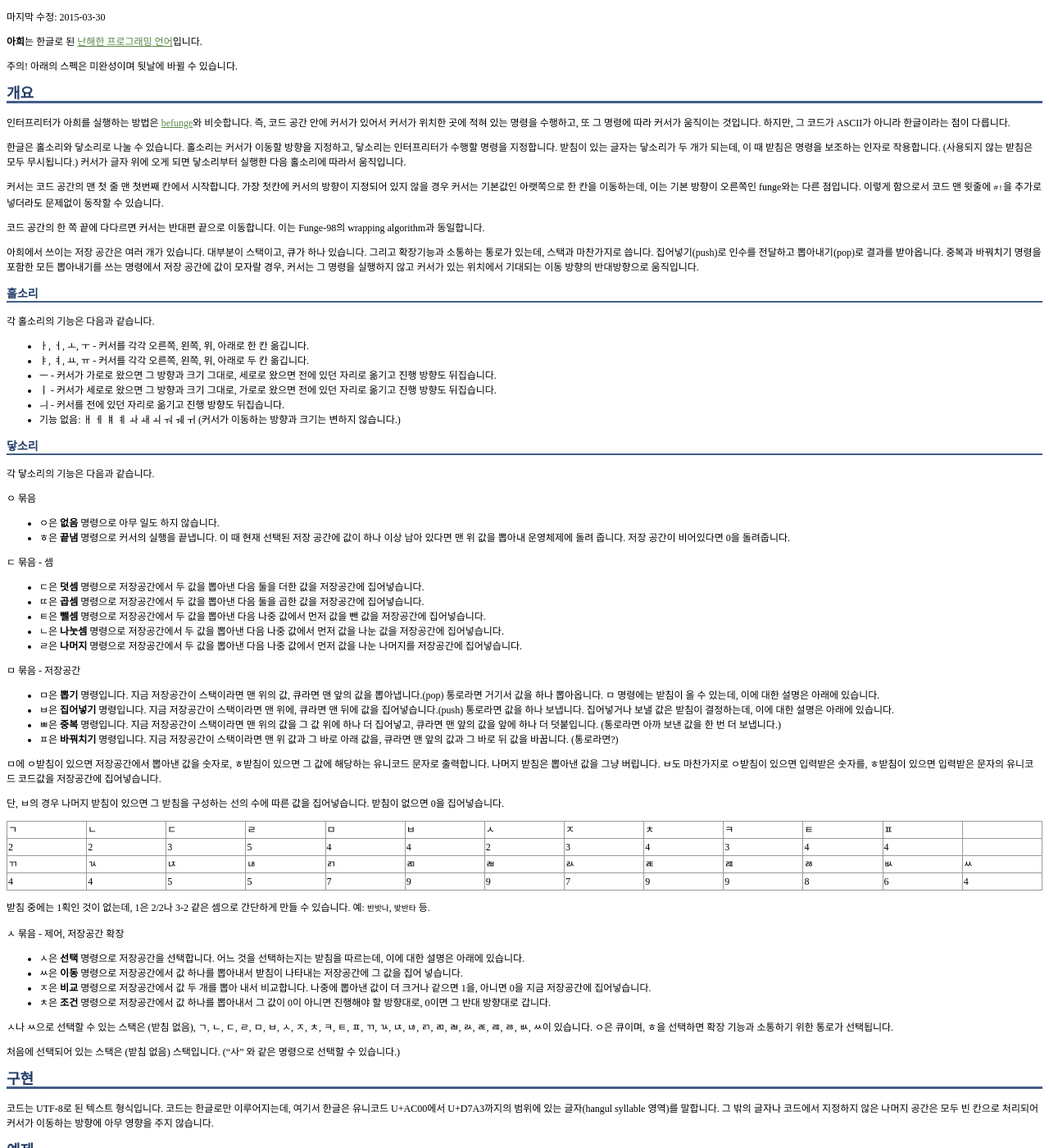
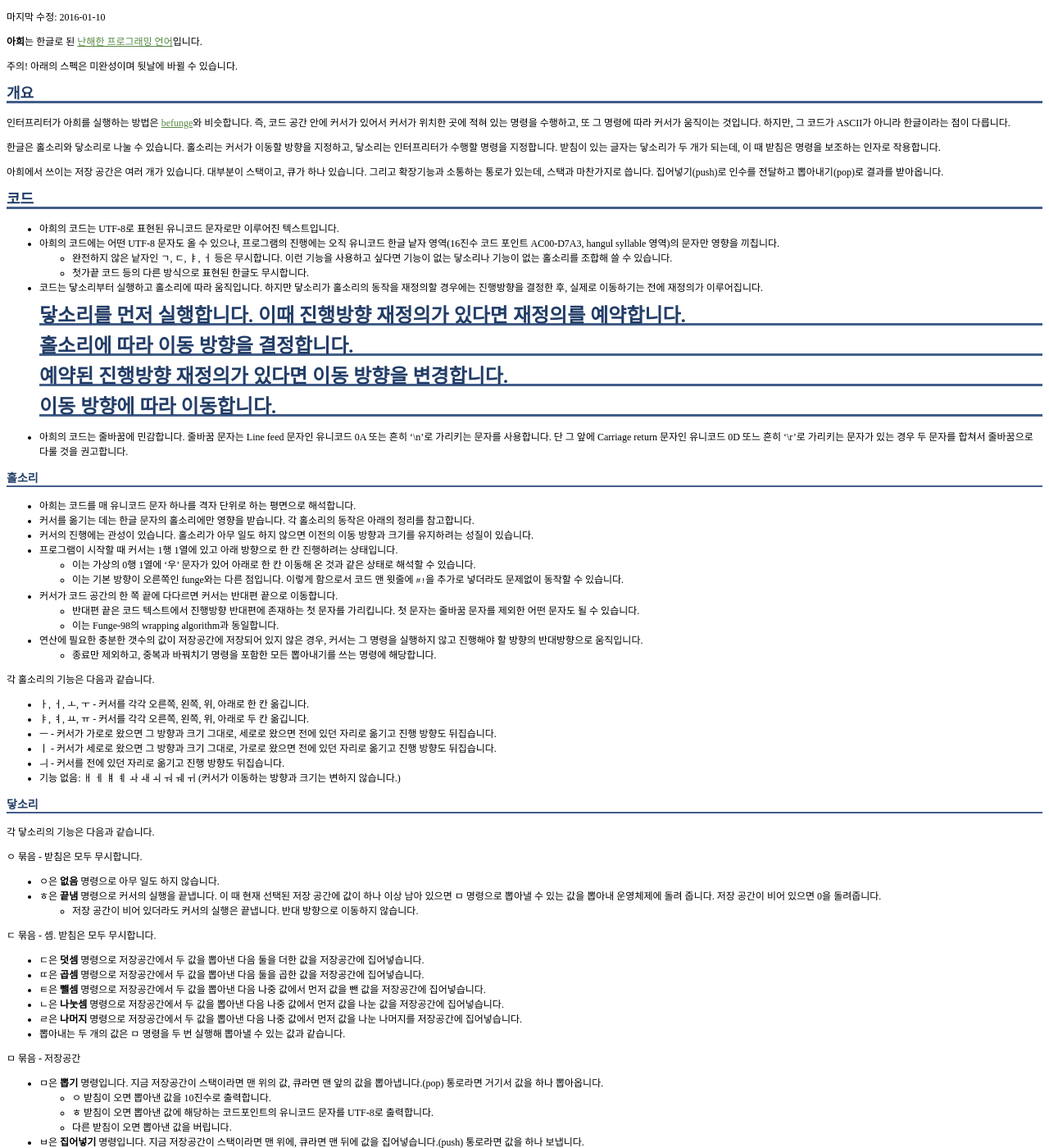
Before and after one commit to aheui/aheui.github.io, a Jekyll site: the page built from _posts/2006-10-27-specification.ko.markdown, in a window 1280 px wide and 1400 px high. Shown: the whole window at 82% size. Built offline with Jekyll 4.4.1, drawn with Linux system fonts in a browser that asks for light colours; some of the changed text lies outside the part shown.

Commit message:
표준 개정 - 상세한 설명을 추가하고 구현체 호환을 위한 권고 포함

```diff
--- a/_posts/2006-10-27-specification.ko.markdown
+++ b/_posts/2006-10-27-specification.ko.markdown
@@ -3,7 +3,7 @@ layout: default
 title: 아희 스펙
 ---
 
-마지막 수정: 2015-03-30
+마지막 수정: 2016-01-10
 
 **아희**는 한글로 된 [난해한 프로그래밍 언어](http://ko.wikipedia.org/wiki/%EB%82%9C%ED%95%B4%ED%95%9C_%ED%94%84%EB%A1%9C%EA%B7%B8%EB%9E%98%EB%B0%8D_%EC%96%B8%EC%96%B4)입니다.
 
@@ -13,15 +13,36 @@ title: 아희 스펙
 
 인터프리터가 아희를 실행하는 방법은 [befunge](http://esolangs.org/wiki/Befunge)와 비슷합니다. 즉, 코드 공간 안에 커서가 있어서 커서가 위치한 곳에 적혀 있는 명령을 수행하고, 또 그 명령에 따라 커서가 움직이는 것입니다. 하지만, 그 코드가 ASCII가 아니라 한글이라는 점이 다릅니다.
 
-한글은 홀소리와 닿소리로 나눌 수 있습니다. 홀소리는 커서가 이동할 방향을 지정하고, 닿소리는 인터프리터가 수행할 명령을 지정합니다. 받침이 있는 글자는 닿소리가 두 개가 되는데, 이 때 받침은 명령을 보조하는 인자로 작용합니다. (사용되지 않는 받침은 모두 무시됩니다.) 커서가 글자 위에 오게 되면 닿소리부터 실행한 다음 홀소리에 따라서 움직입니다.
+한글은 홀소리와 닿소리로 나눌 수 있습니다. 홀소리는 커서가 이동할 방향을 지정하고, 닿소리는 인터프리터가 수행할 명령을 지정합니다. 받침이 있는 글자는 닿소리가 두 개가 되는데, 이 때 받침은 명령을 보조하는 인자로 작용합니다.
 
-커서는 코드 공간의 맨 첫 줄 맨 첫번째 칸에서 시작합니다. 가장 첫칸에 커서의 방향이 지정되어 있지 않을 경우 커서는 기본값인 아랫쪽으로 한 칸을 이동하는데, 이는 기본 방향이 오른쪽인 funge와는 다른 점입니다. 이렇게 함으로서 코드 맨 윗줄에 `#!`을 추가로 넣더라도 문제없이 동작할 수 있습니다.
+아희에서 쓰이는 저장 공간은 여러 개가 있습니다. 대부분이 스택이고, 큐가 하나 있습니다. 그리고 확장기능과 소통하는 통로가 있는데, 스택과 마찬가지로 씁니다. 집어넣기(push)로 인수를 전달하고 뽑아내기(pop)로 결과를 받아옵니다.
 
-코드 공간의 한 쪽 끝에 다다르면 커서는 반대편 끝으로 이동합니다. 이는 Funge-98의 wrapping algorithm과 동일합니다.
+## 코드
 
-아희에서 쓰이는 저장 공간은 여러 개가 있습니다. 대부분이 스택이고, 큐가 하나 있습니다. 그리고 확장기능과 소통하는 통로가 있는데, 스택과 마찬가지로 씁니다. 집어넣기(push)로 인수를 전달하고 뽑아내기(pop)로 결과를 받아옵니다. 중복과 바꿔치기 명령을 포함한 모든 뽑아내기를 쓰는 명령에서 저장 공간에 값이 모자랄 경우, 커서는 그 명령을 실행하지 않고 커서가 있는 위치에서 기대되는 이동 방향의 반대방향으로 움직입니다.
+* 아희의 코드는 UTF-8로 표현된 유니코드 문자로만 이루어진 텍스트입니다.
+* 아희의 코드에는 어떤 UTF-8 문자도 올 수 있으나, 프로그램의 진행에는 오직 유니코드 한글 낱자 영역(16진수 코드 포인트 AC00-D7A3, hangul syllable 영역)의 문자만 영향을 끼칩니다.
+  * 완전하지 않은 낱자인 ㄱ, ㄷ, ㅑ, ㅓ 등은 무시합니다. 이런 기능을 사용하고 싶다면 기능이 없는 닿소리나 기능이 없는 홀소리를 조합해 쓸 수 있습니다.
+  * 첫가끝 코드 등의 다른 방식으로 표현된 한글도 무시합니다.
+* 코드는 닿소리부터 실행하고 홀소리에 따라 움직입니다. 하지만 닿소리가 홀소리의 동작을 재정의할 경우에는 진행방향을 결정한 후, 실제로 이동하기는 전에 재정의가 이루어집니다.
+  # 닿소리를 먼저 실행합니다. 이때 진행방향 재정의가 있다면 재정의를 예약합니다.
+  # 홀소리에 따라 이동 방향을 결정합니다.
+  # 예약된 진행방향 재정의가 있다면 이동 방향을 변경합니다.
+  # 이동 방향에 따라 이동합니다.
+* 아희의 코드는 줄바꿈에 민감합니다. 줄바꿈 문자는 Line feed 문자인 유니코드 0A 또는 흔히 '\n'로 가리키는 문자를 사용합니다. 단 그 앞에 Carriage return 문자인 유니코드 0D 또느 흔히 '\r'로 가리키는 문자가 있는 경우 두 문자를 합쳐서 줄바꿈으로 다룰 것을 권고합니다.
 
 ### 홀소리
+
+* 아희는 코드를 매 유니코드 문자 하나를 격자 단위로 하는 평면으로 해석합니다.
+* 커서를 옮기는 데는 한글 문자의 홀소리에만 영향을 받습니다. 각 홀소리의 동작은 아래의 정리를 참고합니다.
+* 커서의 진행에는 관성이 있습니다. 홀소리가 아무 일도 하지 않으면 이전의 이동 방향과 크기를 유지하려는 성질이 있습니다.
+* 프로그램이 시작할 때 커서는 1행 1열에 있고 아래 방향으로 한 칸 진행하려는 상태입니다.
+  * 이는 가상의 0행 1열에 '우' 문자가 있어 아래로 한 칸 이동해 온 것과 같은 상태로 해석할 수 있습니다.
+  * 이는 기본 방향이 오른쪽인 funge와는 다른 점입니다. 이렇게 함으로서 코드 맨 윗줄에 `#!`을 추가로 넣더라도 문제없이 동작할 수 있습니다.
+* 커서가 코드 공간의 한 쪽 끝에 다다르면 커서는 반대편 끝으로 이동합니다.
+  * 반대편 끝은 코드 텍스트에서 진행방향 반대편에 존재하는 첫 문자를 가리킵니다. 첫 문자는 줄바꿈 문자를 제외한 어떤 문자도 될 수 있습니다.
+  * 이는 Funge-98의 wrapping algorithm과 동일합니다.
+* 연산에 필요한 충분한 갯수의 값이 저장공간에 저장되어 있지 않은 경우, 커서는 그 명령을 실행하지 않고 진행해야 할 방향의 반대방향으로 움직입니다.
+  * 종료만 제외하고, 중복과 바꿔치기 명령을 포함한 모든 뽑아내기를 쓰는 명령에 해당합니다.
 
 각 홀소리의 기능은 다음과 같습니다.
 
@@ -36,29 +57,35 @@ title: 아희 스펙
 
 각 닿소리의 기능은 다음과 같습니다.
 
-ㅇ 묶음
+ㅇ 묶음 - 받침은 모두 무시합니다.
 
 * ㅇ은 **없음** 명령으로 아무 일도 하지 않습니다.
-* ㅎ은 **끝냄** 명령으로 커서의 실행을 끝냅니다. 이 때 현재 선택된 저장 공간에 값이 하나 이상 남아 있다면 맨 위 값을 뽑아내 운영체제에 돌려 줍니다. 저장 공간이 비어있다면 0을 돌려줍니다.
+* ㅎ은 **끝냄** 명령으로 커서의 실행을 끝냅니다. 이 때 현재 선택된 저장 공간에 값이 하나 이상 남아 있으면 ㅁ 명령으로 뽑아낼 수 있는 값을 뽑아내 운영체제에 돌려 줍니다. 저장 공간이 비어 있으면 0을 돌려줍니다.
+  * 저장 공간이 비어 있더라도 커서의 실행은 끝냅니다. 반대 방향으로 이동하지 않습니다.
 
-ㄷ 묶음 - 셈
+ㄷ 묶음 - 셈. 받침은 모두 무시합니다.
 
 * ㄷ은 **덧셈** 명령으로 저장공간에서 두 값을 뽑아낸 다음 둘을 더한 값을 저장공간에 집어넣습니다.
 * ㄸ은 **곱셈** 명령으로 저장공간에서 두 값을 뽑아낸 다음 둘을 곱한 값을 저장공간에 집어넣습니다.
 * ㅌ은 **뺄셈** 명령으로 저장공간에서 두 값을 뽑아낸 다음 나중 값에서 먼저 값을 뺀 값을 저장공간에 집어넣습니다.
 * ㄴ은 **나눗셈** 명령으로 저장공간에서 두 값을 뽑아낸 다음 나중 값에서 먼저 값을 나눈 값을 저장공간에 집어넣습니다.
 * ㄹ은 **나머지** 명령으로 저장공간에서 두 값을 뽑아낸 다음 나중 값에서 먼저 값을 나눈 나머지를 저장공간에 집어넣습니다.
+* 뽑아내는 두 개의 값은 ㅁ 명령을 두 번 실행해 뽑아낼 수 있는 값과 같습니다.
 
 ㅁ 묶음 - 저장공간
 
-* ㅁ은 **뽑기** 명령입니다. 지금 저장공간이 스택이라면 맨 위의 값, 큐라면 맨 앞의 값을 뽑아냅니다.(pop) 통로라면 거기서 값을 하나 뽑아옵니다. ㅁ 명령에는 받침이 올 수 있는데, 이에 대한 설명은 아래에 있습니다.
-* ㅂ은 **집어넣기** 명령입니다. 지금 저장공간이 스택이라면 맨 위에, 큐라면 맨 뒤에 값을 집어넣습니다.(push) 통로라면 값을 하나 보냅니다. 집어넣거나 보낼 값은 받침이 결정하는데, 이에 대한 설명은 아래에 있습니다.
+* ㅁ은 **뽑기** 명령입니다. 지금 저장공간이 스택이라면 맨 위의 값, 큐라면 맨 앞의 값을 뽑아냅니다.(pop) 통로라면 거기서 값을 하나 뽑아옵니다.
+  * ㅇ 받침이 오면 뽑아낸 값을 10진수로 출력합니다.
+  * ㅎ 받침이 오면 뽑아낸 값에 해당하는 코드포인트의 유니코드 문자를 UTF-8로 출력합니다.
+  * 다른 받침이 오면 뽑아낸 값을 버립니다.
+* ㅂ은 **집어넣기** 명령입니다. 지금 저장공간이 스택이라면 맨 위에, 큐라면 맨 뒤에 값을 집어넣습니다.(push) 통로라면 값을 하나 보냅니다.
+  * ㅇ 받침이 오면 표준 입력에서 정수 문자열을 받아 이에 해당하는 값을 지금 저장공간에 집어넣습니다.
+  * ㅎ 받침이 오면 표준 입력에서 UTF-8로 유니코드 문자를 받아 이에 해당하는 유니코드 코드포인트를 지금 저장공간에 집어넣습니다.
+  * ㅇ이나 ㅎ이 아닌 받침에 대해서는 각각 상수를 저장공간에 집어넣습니다. 그 상수 값은 아래의 표를 참고합니다.
 * ㅃ은 **중복** 명령입니다. 지금 저장공간이 스택이라면 맨 위의 값을 그 값 위에 하나 더 집어넣고, 큐라면 맨 앞의 값을 앞에 하나 더 덧붙입니다. (통로라면 아까 보낸 값을 한 번 더 보냅니다.)
 * ㅍ은 **바꿔치기** 명령입니다. 지금 저장공간이 스택이라면 맨 위 값과 그 바로 아래 값을, 큐라면 맨 앞의 값과 그 바로 뒤 값을 바꿉니다. (통로라면?)
 
-ㅁ에 ㅇ받침이 있으면 저장공간에서 뽑아낸 값을 숫자로, ㅎ받침이 있으면 그 값에 해당하는 유니코드 문자로 출력합니다. 나머지 받침은 뽑아낸 값을 그냥 버립니다. ㅂ도 마찬가지로 ㅇ받침이 있으면 입력받은 숫자를, ㅎ받침이 있으면 입력받은 문자의 유니코드 코드값을 저장공간에 집어넣습니다.
-
-단, ㅂ의 경우 나머지 받침이 있으면 그 받침을 구성하는 선의 수에 따른 값을 집어넣습니다. 받침이 없으면 0을 집어넣습니다.
+ㅂ의 경우 ㅇ, ㅎ 외의 나머지 받침이 있으면 그 받침을 구성하는 직선의 수와 원의 수의 합을 집어넣습니다. 받침이 없으면 0을 집어넣습니다.
 
 <table>
   <tr>
@@ -80,17 +107,19 @@ title: 아희 스펙
 ㅅ 묶음 - 제어, 저장공간 확장
 
 * ㅅ은 **선택** 명령으로 저장공간을 선택합니다. 어느 것을 선택하는지는 받침을 따르는데, 이에 대한 설명은 아래에 있습니다.
-* ㅆ은 **이동** 명령으로 저장공간에서 값 하나를 뽑아내서 받침이 나타내는 저장공간에 그 값을 집어 넣습니다.
+* ㅆ은 **이동** 명령으로 저장공간에서 값 하나를 뽑아내 받침이 나타내는 저장공간에 그 값을 집어 넣습니다.
 * ㅈ은 **비교** 명령으로 저장공간에서 값 두 개를 뽑아 내서 비교합니다. 나중에 뽑아낸 값이 더 크거나 같으면 1을, 아니면 0을 지금 저장공간에 집어넣습니다.
 * ㅊ은 **조건** 명령으로 저장공간에서 값 하나를 뽑아내서 그 값이 0이 아니면 진행해야 할 방향대로, 0이면 그 반대 방향대로 갑니다.
 
-ㅅ나 ㅆ으로 선택할 수 있는 스택은 (받침 없음), ㄱ, ㄴ, ㄷ, ㄹ, ㅁ, ㅂ, ㅅ, ㅈ, ㅊ, ㅋ, ㅌ, ㅍ, ㄲ, ㄳ, ㄵ, ㄶ, ㄺ, ㄻ, ㄼ, ㄽ, ㄾ, ㄿ, ㅀ, ㅄ, ㅆ이 있습니다. ㅇ은 큐이며, ㅎ을 선택하면 확장 기능과 소통하기 위한 통로가 선택됩니다.
+### 저장공간
 
-처음에 선택되어 있는 스택은 (받침 없음) 스택입니다. ("사" 와 같은 명령으로 선택할 수 있습니다.)
-
-## 구현
-
-코드는 UTF-8로 된 텍스트 형식입니다. 코드는 한글로만 이루어지는데, 여기서 한글은 유니코드 U+AC00에서 U+D7A3까지의 범위에 있는 글자(hangul syllable 영역)를 말합니다. 그 밖의 글자나 코드에서 지정하지 않은 나머지 공간은 모두 빈 칸으로 처리되어 커서가 이동하는 방향에 아무 영향을 주지 않습니다.
+* 아희에는 총 28개의 저장공간이 있습니다.
+* 저장공간은 스택, 큐, 통로 세 가지 종류가 있습니다.
+* 스택이 26개, 큐가 1개, 통로가 1개이며 각각의 저장공간에는 이름이 붙어 있습니다. 그 중 스택은 (받침 없음), ㄱ, ㄴ, ㄷ, ㄹ, ㅁ, ㅂ, ㅅ, ㅈ, ㅊ, ㅋ, ㅌ, ㅍ, ㄲ, ㄳ, ㄵ, ㄶ, ㄺ, ㄻ, ㄼ, ㄽ, ㄾ, ㄿ, ㅀ, ㅄ, ㅆ이 있습니다. ㅇ은 큐이며, ㅎ은 확장 기능과 소통하기 위한 통로입니다.
+* 각 저장공간은 ㅅ나 ㅆ 명령에서 받침으로 선택할 수 있습니다.
+* 처음에 선택되어 있는 저장공간은 (받침 없음) 스택입니다.
+  * "사" 와 같은 명령으로 선택할 수 있습니다.
+* 저장공간은 최소한 32비트의 부호 있는 정수를 지원할 것을 권고합니다.
 
 ## 예제
 
```
